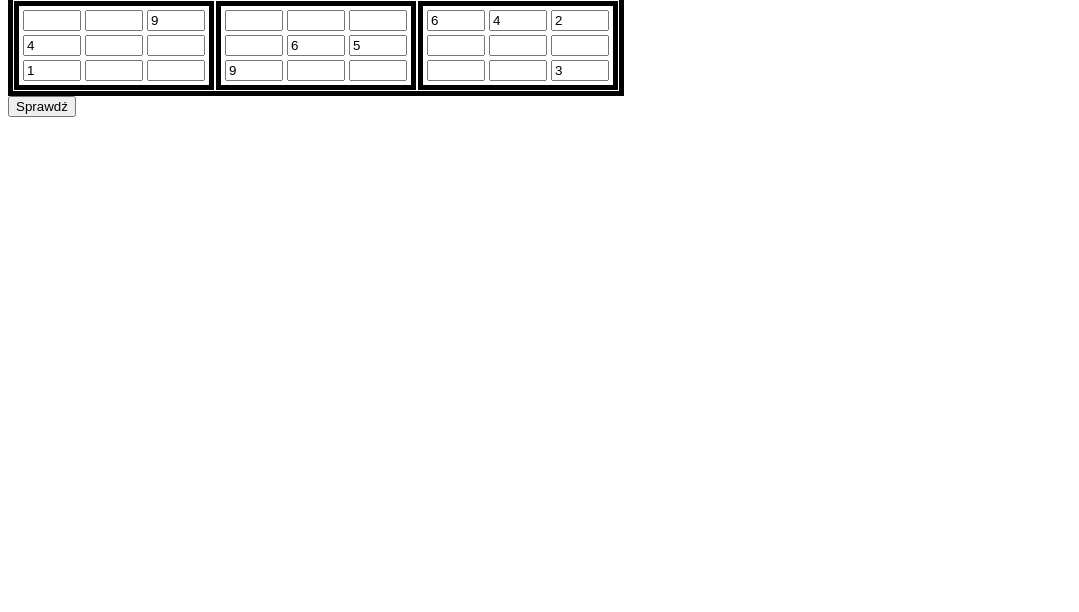
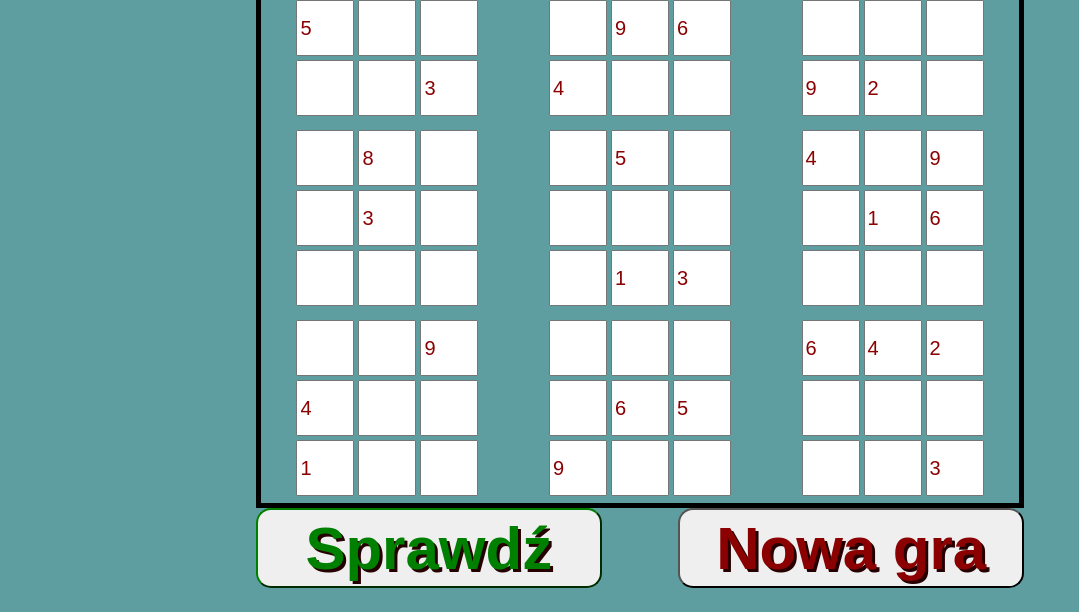
Before and after one commit to majkelmichel/sudoku_js, a plain HTML site: page index.html in a window 1280 px wide. Shown: the part 195-807 px from the top of the page, without its empty margins (0-1079 px from the left). Drawn offline with nearby package versions, Linux system fonts and the light colour scheme.

Commit message:
gotowe sudoku

```diff
--- a/index.html
+++ b/index.html
@@ -8,7 +8,8 @@
     <link rel="stylesheet" href="style.css" type="text/css">
 </head>
 <body>
-    <div id="div-table">
+    <div id="div-table" class="center-flex">
+        <h1>Sudoku</h1>
         <table id="table">
             <tr>
                 <td class="nine">
@@ -35,10 +36,11 @@
                 </td>
             </tr>
         </table>
+        <button style="border-color: green; color: green" onclick="checkIfSolved()">Sprawdź</button>
+        <button onclick="location.reload()">Nowa gra</button>
     </div>
-    <div>
-        <button onclick="checkIfSolved()">Sprawdź</button>
-        <span id="wyn"></span>
+    <div class="center-flex">
+
     </div>
     <script src="sudokus.js"></script>
     <script src="sudoku.js"></script>
--- a/style.css
+++ b/style.css
@@ -1,24 +1,48 @@
-/** {*/
-/*    margin: 0 auto;*/
-/*}*/
+* {
+    margin: auto auto;
+    font-size: 20px;
+    font-family: Arial, serif;
+    color: darkred;
+}
+
+body {
+    background-color: cadetblue;
+}
+
+h1 {
+    font-size: 5em;
+    text-shadow: 5px 5px #260000;
+}
 
 #table {
     border: black 5px solid;
     border-collapse: collapse;
+    width: 100%;
 }
 
-.inner-table {
-    margin: 0;
+div.center-flex {
+    padding: 1vh 0;
+    display: flex;
+    justify-content: space-between;
+    flex-wrap: wrap;
+    width: 60vw;
 }
 
 input {
-    max-width: 50px;
-    max-height: 20px;
+    width: 50px;
+    height: 50px;
 }
 
-.color-border {
-    border: green 1px solid;
+button {
+    margin: 0;
+    width: 45%;
+    height: 10vh;
+    font-size: 3em;
+    font-weight: bold;
+    text-shadow: 3px 3px #260000;
+    border-radius: 15px;
 }
+
 
 input::-webkit-outer-spin-button,
 input::-webkit-inner-spin-button {
@@ -29,7 +53,3 @@ input::-webkit-inner-spin-button {
 input[type=number] {
     -moz-appearance: textfield;
 }
-
-/*.x1:hover {*/
-/*    border: red solid 1px;*/
-/*}*/
--- a/sudoku.js
+++ b/sudoku.js
@@ -10,7 +10,7 @@ const _board = [
     ['3', '', '', '', '9', '', '', '', ''],
 ];
 sudokuSolver(_board);
-console.log(_board);
+// console.log(_board);
 
 function isValid(board, row, col, k) {
     for (let i = 0; i < 9; i++) {
--- a/sudoku_generator.js
+++ b/sudoku_generator.js
@@ -1,6 +1,4 @@
 "use strict";
-
-
 
 const currentSudoku = boards[Math.floor(Math.random() * boards.length)];
 
@@ -10,33 +8,13 @@ currentSudoku.map(pole => {
     inp.setAttribute('readonly', true);
 })
 
-// let inputList = $('input');
-// let sudokuToSolve = [];
-//
-// for (let i = 0; i < 81; i++) {
-//     if (inputList[i].value) {
-//         sudokuToSolve.push(inputList[i].value - 1);
-//     } else {
-//         sudokuToSolve.push(inputList[i].value);
-//     }
-// }
-//
-// let sudokuToSolve_9x9 = [];
-//
-// for (let i = 0; i < 9; i++) {
-//     sudokuToSolve_9x9.push(sudokuToSolve.slice(i * 9, i * 9 + 9));
-// }
-
-// let solved = sudokuSolver(sudokuToSolve_9x9);
-
-
 const checkIfSolved = () => {
     let inputList = $('input');
     let sudokuToSolve = [];
 
     for (let i = 0; i < 81; i++) {
         if (inputList[i].value !== '') {
-            sudokuToSolve.push(parseInt(inputList[i].value) - 1);
+            sudokuToSolve.push(parseInt(inputList[i].value));
         } else {
             sudokuToSolve.push(inputList[i].value);
         }
@@ -47,9 +25,38 @@ const checkIfSolved = () => {
     for (let i = 0; i < 9; i++) {
         sudokuToSolve_9x9.push(sudokuToSolve.slice(i * 9, i * 9 + 9));
     }
-    if (sudokuSolver(sudokuToSolve_9x9)) {
-        $('#wyn')[0].innerHTML = "Gratulacje! Rozwiązane";
+
+    let toSolve = [[],[],[],[],[],[],[],[],[]];
+
+    for (let i = 0; i < 9; i++) {
+        let y1 = sudokuToSolve_9x9[i].slice(0,3);
+        let y2 = sudokuToSolve_9x9[i].slice(3,6);
+        let y3 = sudokuToSolve_9x9[i].slice(6,9);
+        toSolve[Math.floor(i / 3) * 3] = [...(toSolve[Math.floor(i / 3) * 3]), ...y1];
+        toSolve[Math.floor(i / 3) * 3 + 1] = [...(toSolve[Math.floor(i / 3) * 3 + 1]), ...y2];
+        toSolve[Math.floor(i / 3) * 3 + 2] = [...(toSolve[Math.floor(i / 3) * 3 + 2]), ...y3];
+    }
+
+    let copyToSolve = [[],[],[],[],[],[],[],[],[]];
+    for (let i = 0; i < 9; i++) {
+        copyToSolve[i].push(...toSolve[i]);
+    }
+    sudokuSolver(copyToSolve);
+    // console.log(toSolve, copyToSolve);
+    let sum = 0;
+    for (let i = 0; i < 9; i++) {
+        for (let j = 0; j < 9; j++) {
+            if (toSolve[i][j] == copyToSolve[i][j]) {
+                sum++;
+            }
+        }
+    }
+
+    // console.log(sum);
+
+    if (sum === 81) {
+        alert("Gratulacje! Rozwiązane")
     } else {
-        $('#wyn')[0].innerHTML = "Brak rozwiązania lub złe rozwiązanie";
+        alert("Brak rozwiązania lub złe rozwiązanie")
     }
 }
--- a/table_generator.js
+++ b/table_generator.js
@@ -2,12 +2,10 @@
 
 // ID format: "Xn-Yn"
 
-
-
 const to_render_in = document.querySelectorAll('.nine');
 
 const renderWithId = (y, x) => {
-    const table_3_3 = `        <table id="table">
+    const table_3_3 = `        <table>
             <tr>
                 <td>
                     <table class='inner-table'>
@@ -38,10 +36,3 @@ for (let i = 0; i < 3; i++) {
         arr[i][j].innerHTML = renderWithId(i, j);
     }
 }
-
-for (let i = 0; i < 9; i++) {
-    console.log(i);
-    // to_render_in[i].innerHTML = renderWithId(i);
-}
-
-const elem = $("#X3-Y4");
```
